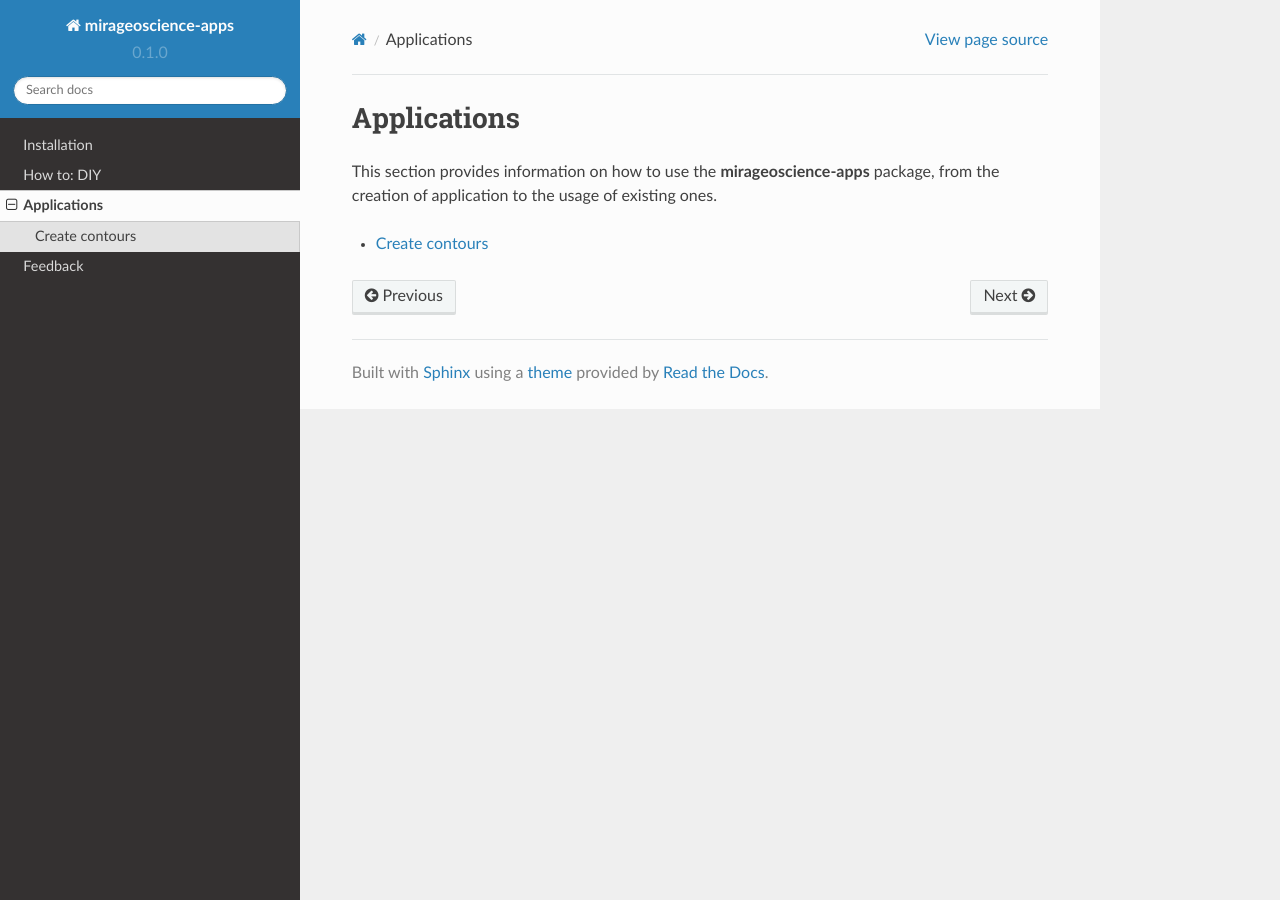
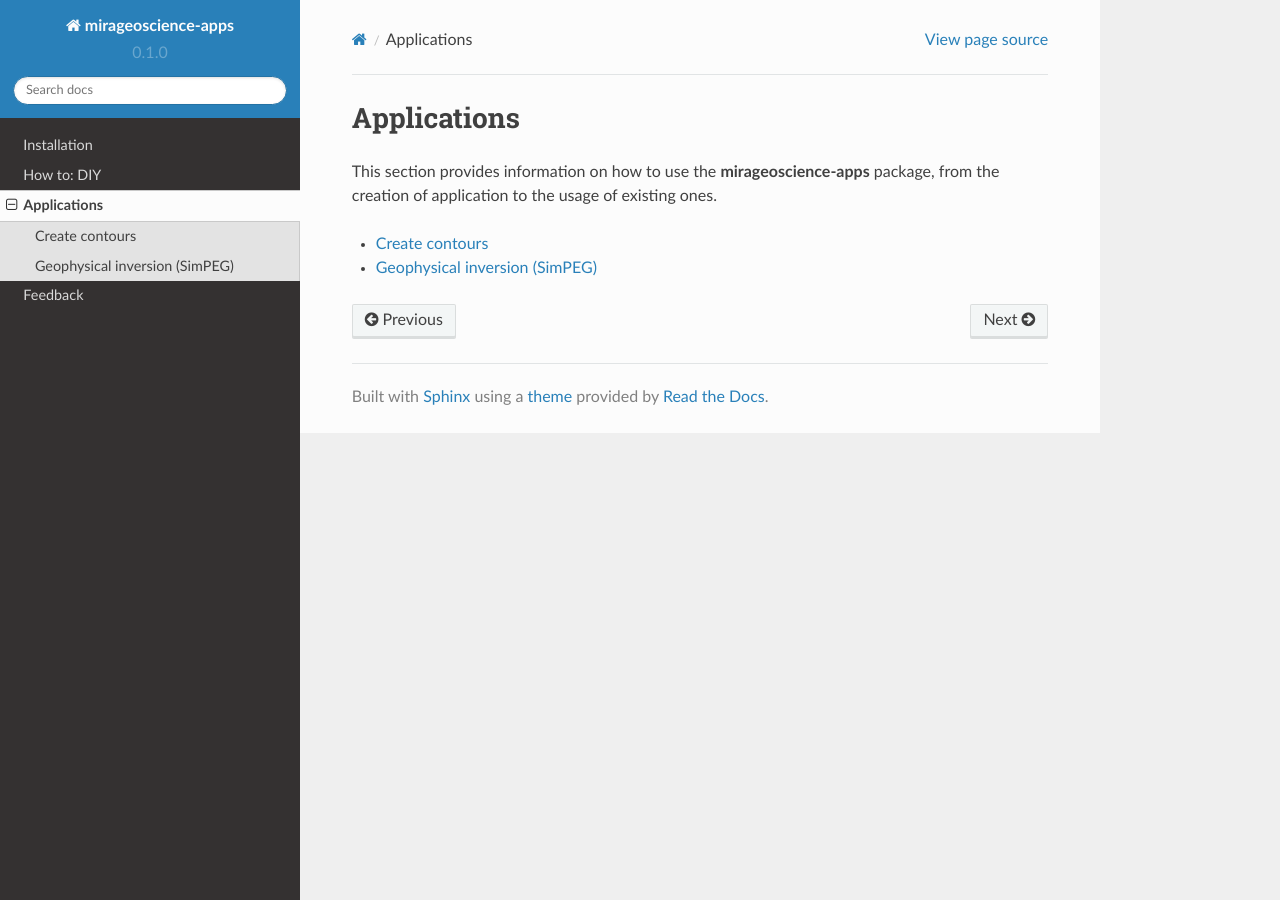
Before and after one commit to sebhmg/geoapps, a Sphinx documentation site: the page built from docs/content/applications.rst, in a window 1280 px wide. Built offline with Sphinx 7.4.7 and the Read the Docs theme 2.0.0, drawn with Linux system fonts in a browser that asks for light colours.

Commit message:
Try back GeophysicInversion docs

```diff
--- a/docs/content/applications.rst
+++ b/docs/content/applications.rst
@@ -9,6 +9,4 @@ the creation of application to the usage of existing ones.
    :maxdepth: 2
 
    apps/create_contours.rst
-
-
-.. apps/geophysical_inversion.rst
+   apps/geophysical_inversion.rst
```
